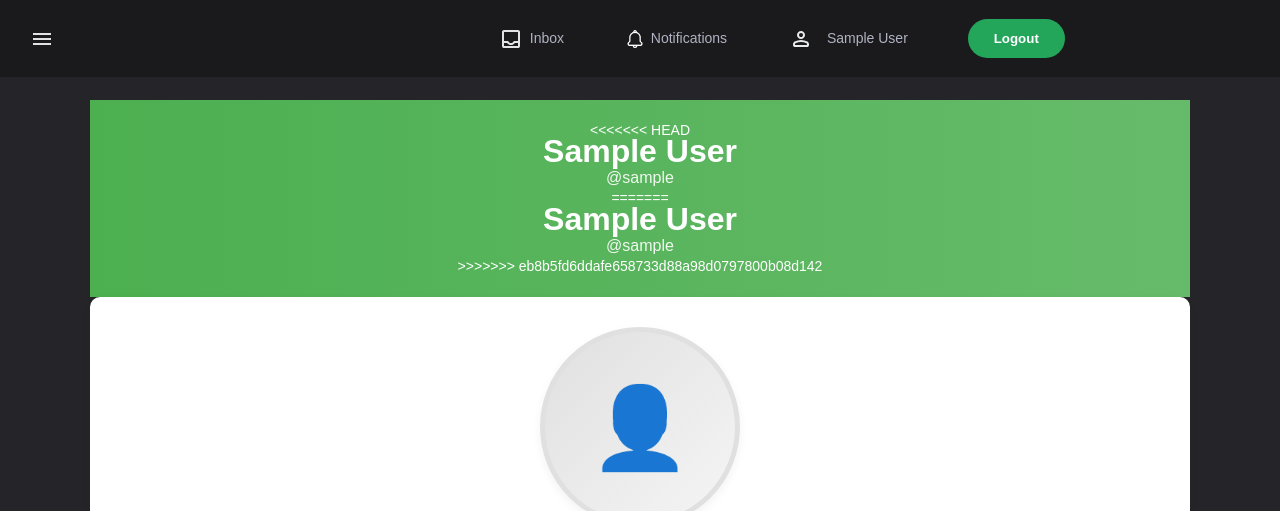
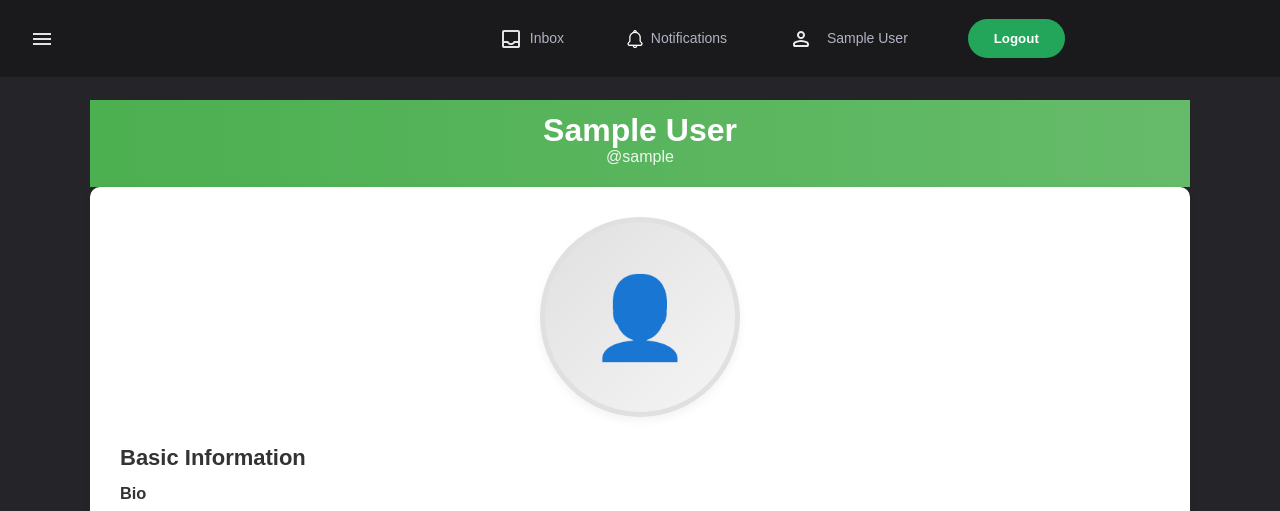
Before and after one commit to Visxal6/Project-B-24, a Django app: a page that uses users/templates/users/profile_view.html in a window 1280 px wide. Shown: the top 511 px of the page. Run offline with Django 5.2, Linux system fonts and the light colour scheme; the visitor is signed in with stand-in values (Sample User, id 1); data comes from the database, SQL or seed files in the repository; data that the repository does not hold is empty.

Commit message:
fix profile

```diff
--- a/users/templates/users/profile_view.html
+++ b/users/templates/users/profile_view.html
@@ -187,12 +187,6 @@
 
 <div class="content-wrapper">
     <div class="page-header">
-<<<<<<< HEAD
-        <h1>{{ user|get_display_name }}</h1>
-                {% if not user.profile.display_name %}
-                <div class="page-sub">@{{ user.username }}</div>
-                {% endif %}
-=======
         <h1>
             {% if user.profile.display_name %}
             {{ user.profile.display_name }}
@@ -210,7 +204,6 @@
             Account Suspended
         </div>
         {% endif %}
->>>>>>> eb8b5fd6ddafe658733d88a98d0797800b08d142
 
         {% if request.user.is_authenticated and request.user.id != user.id and profile.role == 'cio' %}
         <div style="margin-top:8px;">
```
